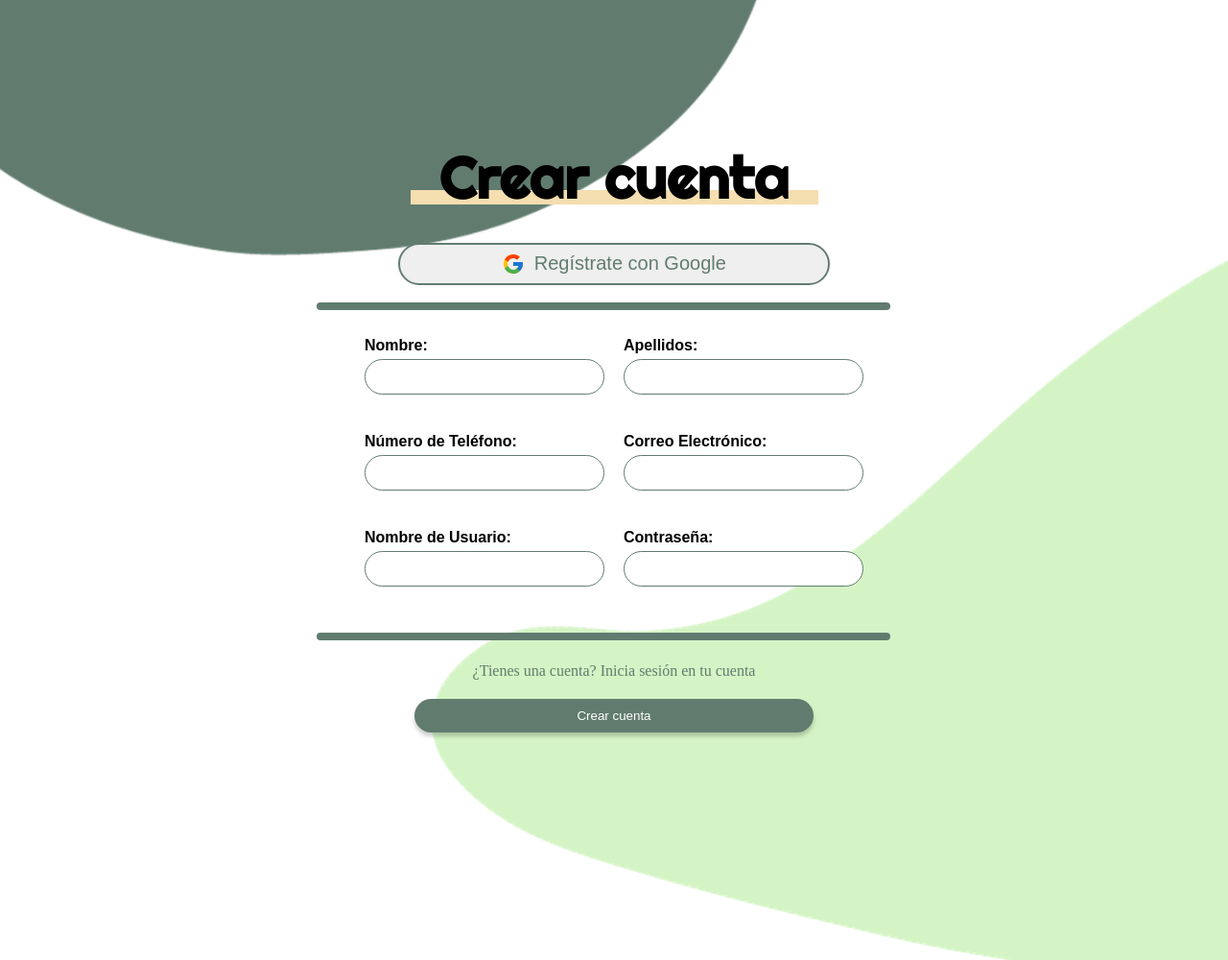
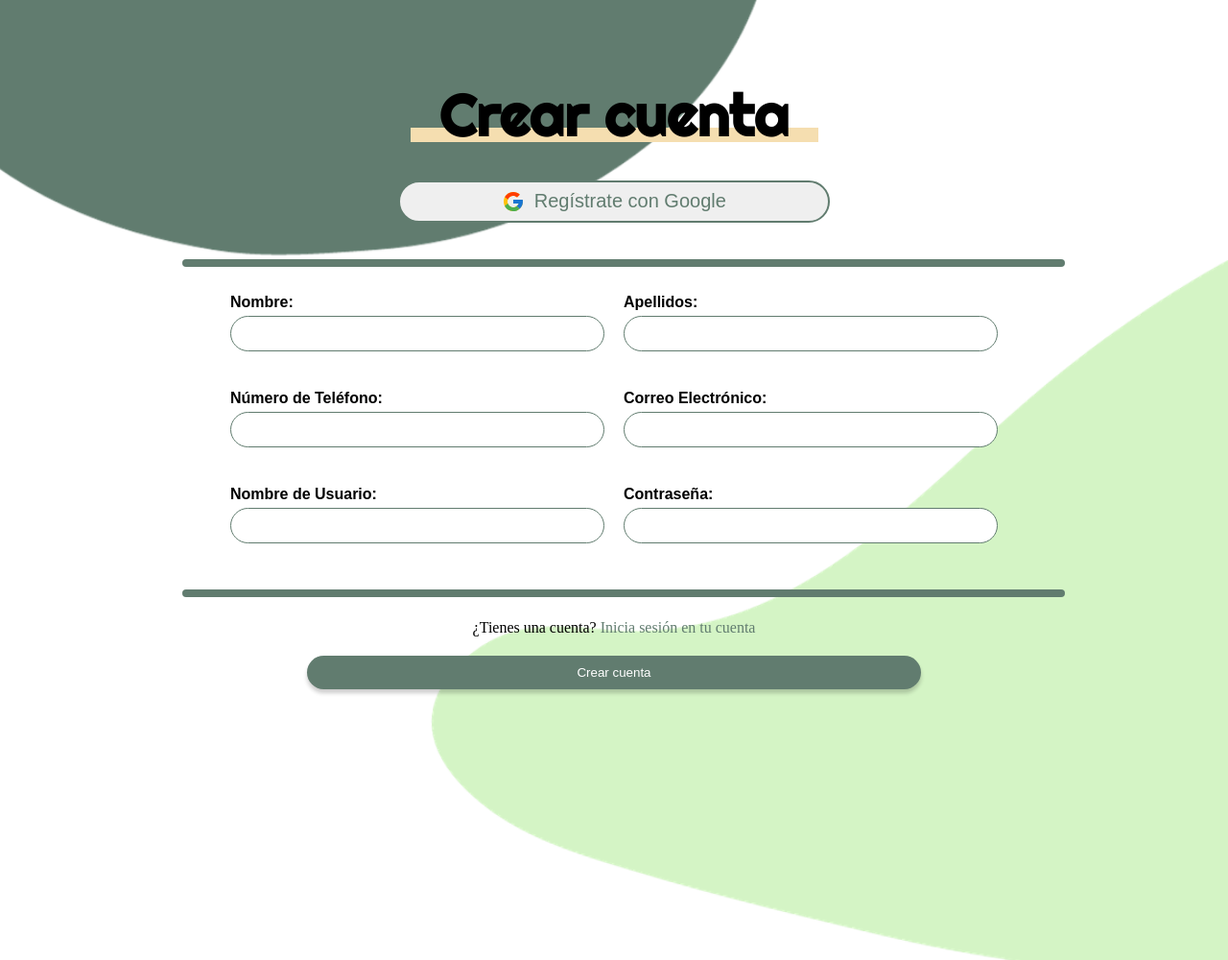
Before and after one commit to rubiocelia/Equlibria, a PHP site: page /registrarse.php in a window 1280 px wide. Shown: the whole page at 96% size. Run offline with PHP 8.4, Linux system fonts and the light colour scheme.

Commit message:
cambios registro css y crea tablas

```diff
--- a/Proyecto_integrador/registrarse.php
+++ b/Proyecto_integrador/registrarse.php
@@ -58,15 +58,14 @@ if ($_SERVER["REQUEST_METHOD"] == "POST") {
     <title>Crear cuenta - Equilibria</title>
 </head>
 <body class="registroFormulario">
-    <div class="subrayadoFormulario">
+    <div class="subrayadoFormularioRegistro">
         <h3>Crear cuenta</h3>
     </div>
-    <a href="">
                 <button type="submit" class="google-signin">
                     <object data="../Proyecto_integrador/img/google.svg"></object>
                     <span>Regístrate con Google</span>
                 </button>
-    <div class="containerForm">
+     <div class="containerFormRegistro">
         <form class="formRegistro" method="post" action="">
         <hr>
             <div class="form-row">
@@ -105,7 +104,7 @@ if ($_SERVER["REQUEST_METHOD"] == "POST") {
             <p>¿Tienes una cuenta?<a href="inicio_sesion.php"> Inicia sesión en tu cuenta</a></p>
             <button type="submit">Crear cuenta</button>
         </form>
-    </div>
+</div>
 </body>
 
 </html>
--- a/Proyecto_integrador/style.css
+++ b/Proyecto_integrador/style.css
@@ -409,6 +409,29 @@ a {
   margin: 100px;
 }
 
+.subrayadoFormularioRegistro {
+  background-color: var(--contraste-claro);
+  height: 15px;
+  font-size: 30px;
+  width: 425px;
+  text-align: center;
+  margin: 30px auto;
+  font-family: "Righteous", cursive;
+  margin-top: -120px;
+}
+
+.subrayadoFormularioRegistro h3 {
+  transform: translate(0px, -50px);
+  font-size: 60px;
+}
+.containerFormRegistro {
+  display: flex;
+  justify-content: center;
+  align-items: center;
+  margin: 0 auto;
+  width: 100%;
+  margin-top: -10px;
+}
 .formRegistro {
   width: 100%;
   border-radius: 15px;
@@ -417,7 +440,7 @@ a {
   position: relative;
   max-width: 800px;
   font-family: "Chivo", sans-serif;
-  margin-top: -10px;
+  margin-top: 20px;
 }
 
 .formRegistro label {
@@ -556,6 +579,7 @@ a {
   position: absolute;
   right: 10px;
   cursor: pointer;
+  margin-top: 7.5px;
 }
 
 /*pagino de inicio*/
```
Also changed, not shown: Proyecto_integrador/crear_tablas.php (+7 -7 lines).
